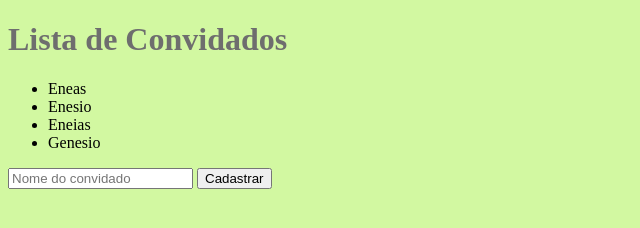
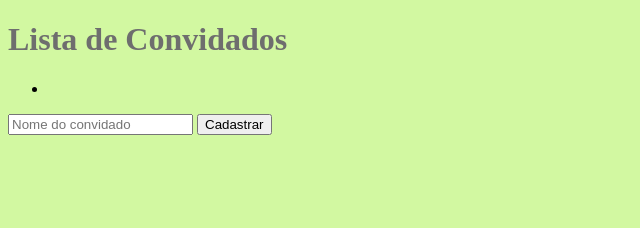
Before and after one commit to eneas-hsn/ListaDeConvidados, a plain HTML site: page index.html in a window 1280 px wide. Both pictures are taken after a click on the button "Cadastrar". Shown: the whole page, without its empty margins (0-640 px from the left). Drawn offline with Linux system fonts and the light colour scheme.

Commit message:
Update index.html

```diff
--- a/index.html
+++ b/index.html
@@ -11,25 +11,29 @@
         <h1>Lista de Convidados</h1>
         <ul id="lista"></ul>
         <input type="text" placeholder="Nome do convidado" name="" id="nome">
-        <input type="button" name="" value="Cadastrar" id="add">
+        <input type="button" name="" value="Cadastrar" id="add" onclick="cadastra()">
     </div>
     <script>
         var elLista= document.getElementById('lista')
         var elNome=document.getElementById('nome')
         var elAdd=document.getElementById('add')
         var convidados=[
-            {id:1,nome:'Eneas', idade:16},
-            {id:2,nome:'Enesio', idade:17},
-            {id:3,nome:'Eneias', idade:18},
-            {id:4,nome:'Genesio', idade:19}
+
         ]
-        for(convidado of convidados){
+        function listarConvidados() {
+            elLista.innerHTML=''
+            for(convidado of convidados){
             var elConvidado= document.createElement('li')
             var elNome=document.createTextNode(convidado.nome)
             elConvidado.appendChild(elNome)
             elLista.appendChild(elConvidado)
         }
-
+        }
+        function cadastra() {
+            var nome= elNome.value
+            convidados.push({nome:nome})
+            listarConvidados()
+        }
     </script>
 </body>
 </html>
```
